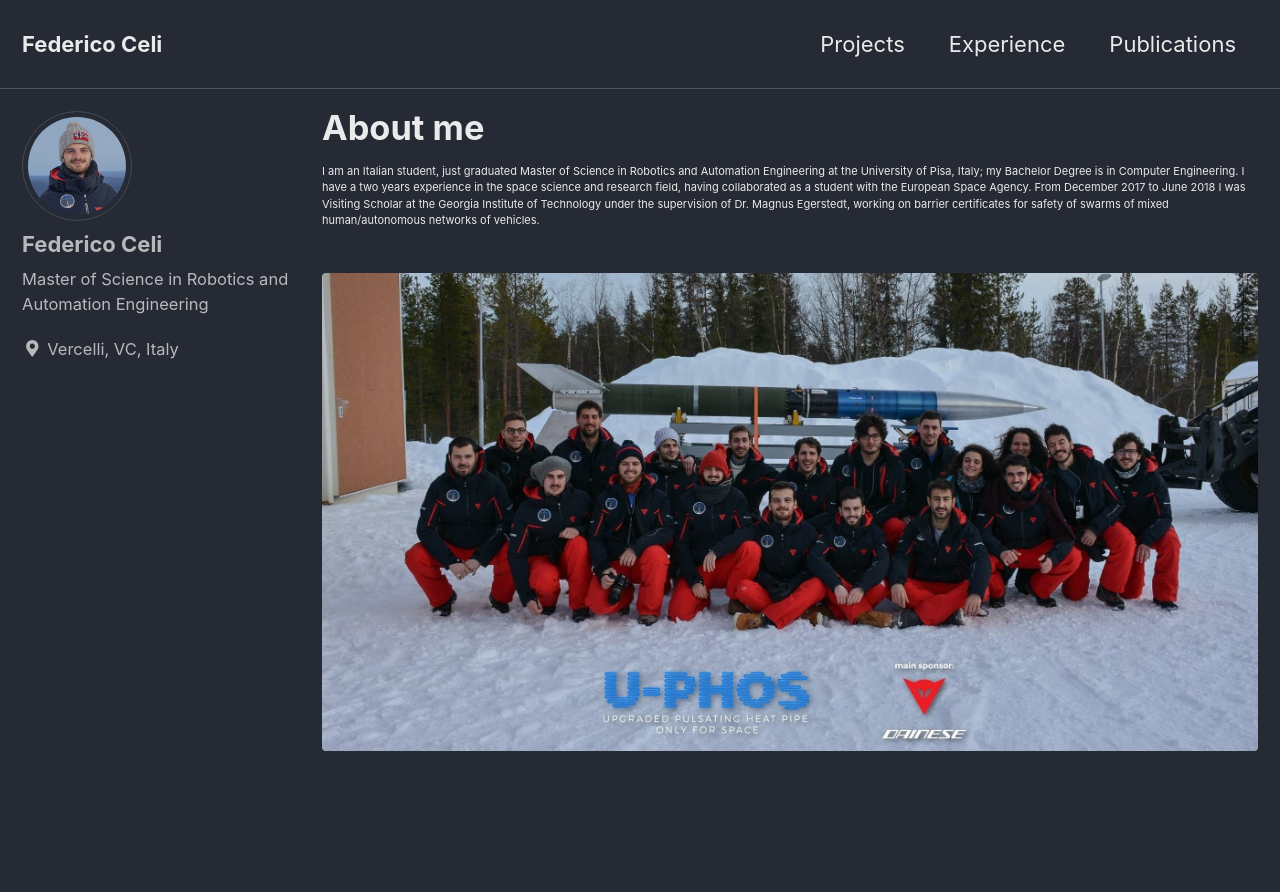
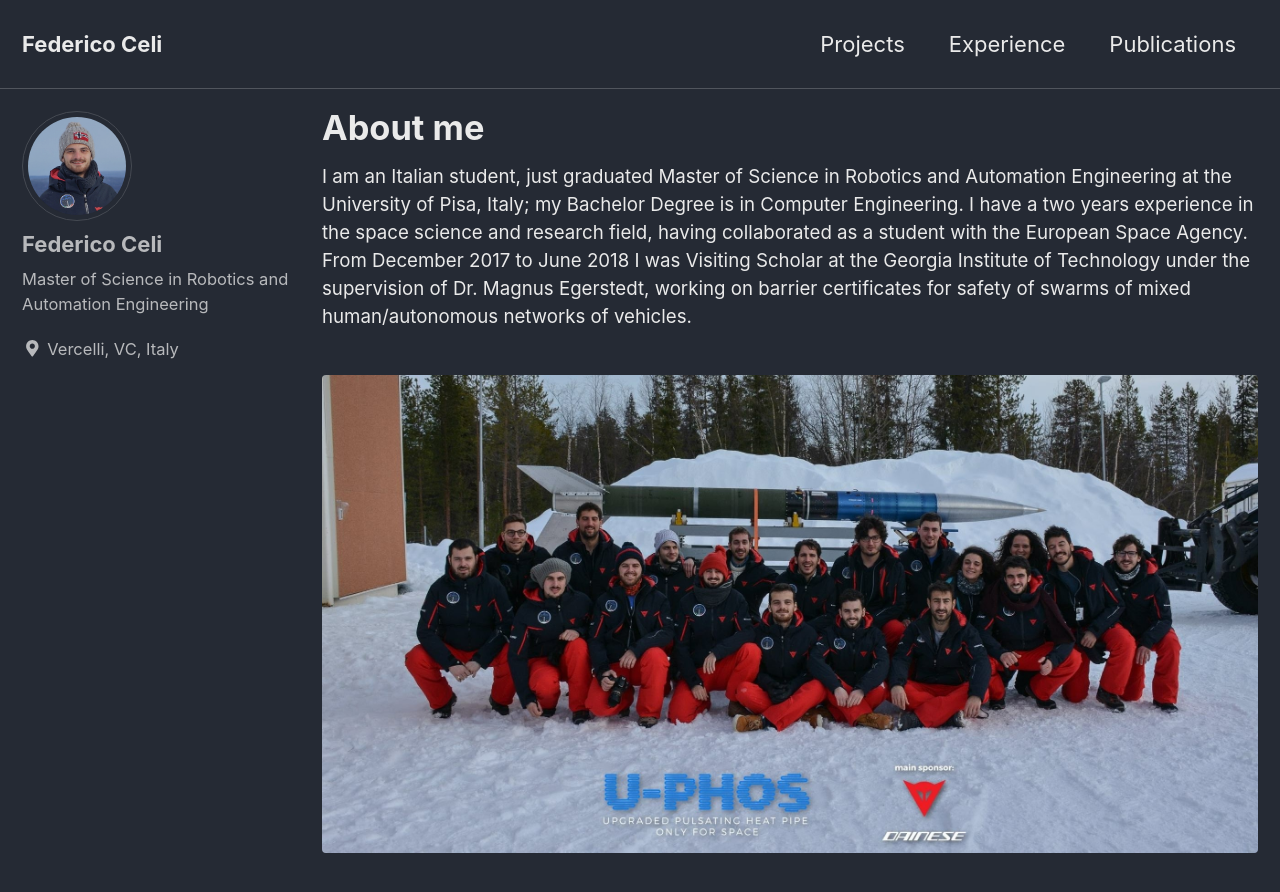
Before and after one commit to federicoceli/federicoceli.github.io, a Jekyll site: the page built from _pages/about.md, in a window 1280 px wide and 900 px high. Shown: the top 892 px of the window. Built offline with Jekyll 4.4.1, drawn with Linux system fonts in a browser that asks for light colours; cached includes are drawn as plain includes.

```diff
--- a/_sass/minimal-mistakes/_page.scss
+++ b/_sass/minimal-mistakes/_page.scss
@@ -75,7 +75,7 @@
   p,
   li,
   dl {
-    font-size: 0.5em;
+    font-size: 0.85em; // 1em
   }
 
   /* paragraph indents */
```
